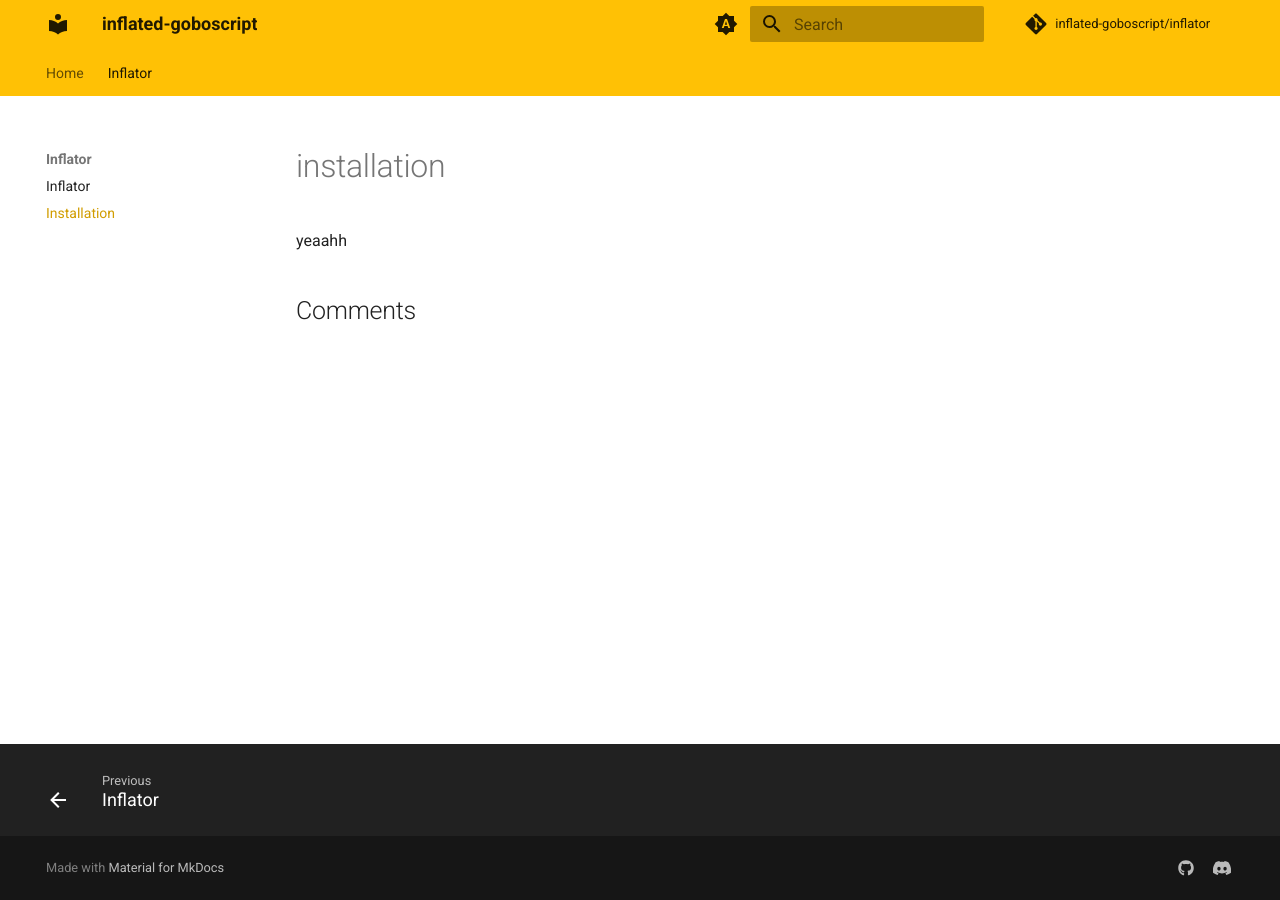
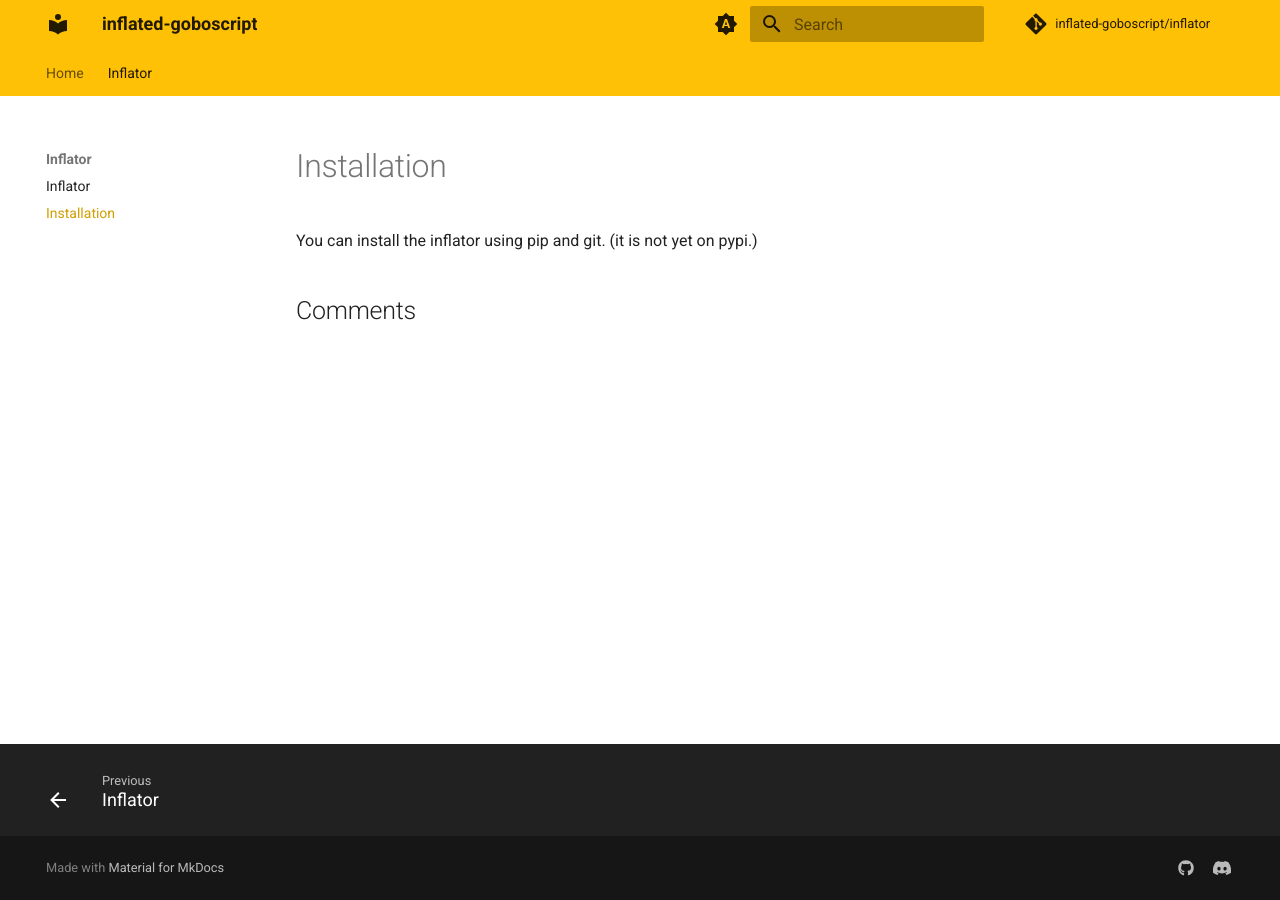
Before and after one commit to inflated-goboscript/inflated-goboscript.github.io, an MkDocs documentation site: the page built from docs/inflator/installation.md, in a window 1280 px wide. Built offline with MkDocs 1.6.1 and Material for MkDocs 9.7.7, drawn with Linux system fonts in a browser that asks for light colours; comment, search, counter and statistics services are not loaded.

Commit message:
docs: installation stub

```diff
--- a/docs/inflator/installation.md
+++ b/docs/inflator/installation.md
@@ -1,3 +1,3 @@
-# installation
+# Installation
 
-yeaahh
+You can install the inflator using pip and git. (it is not yet on pypi.)
```
